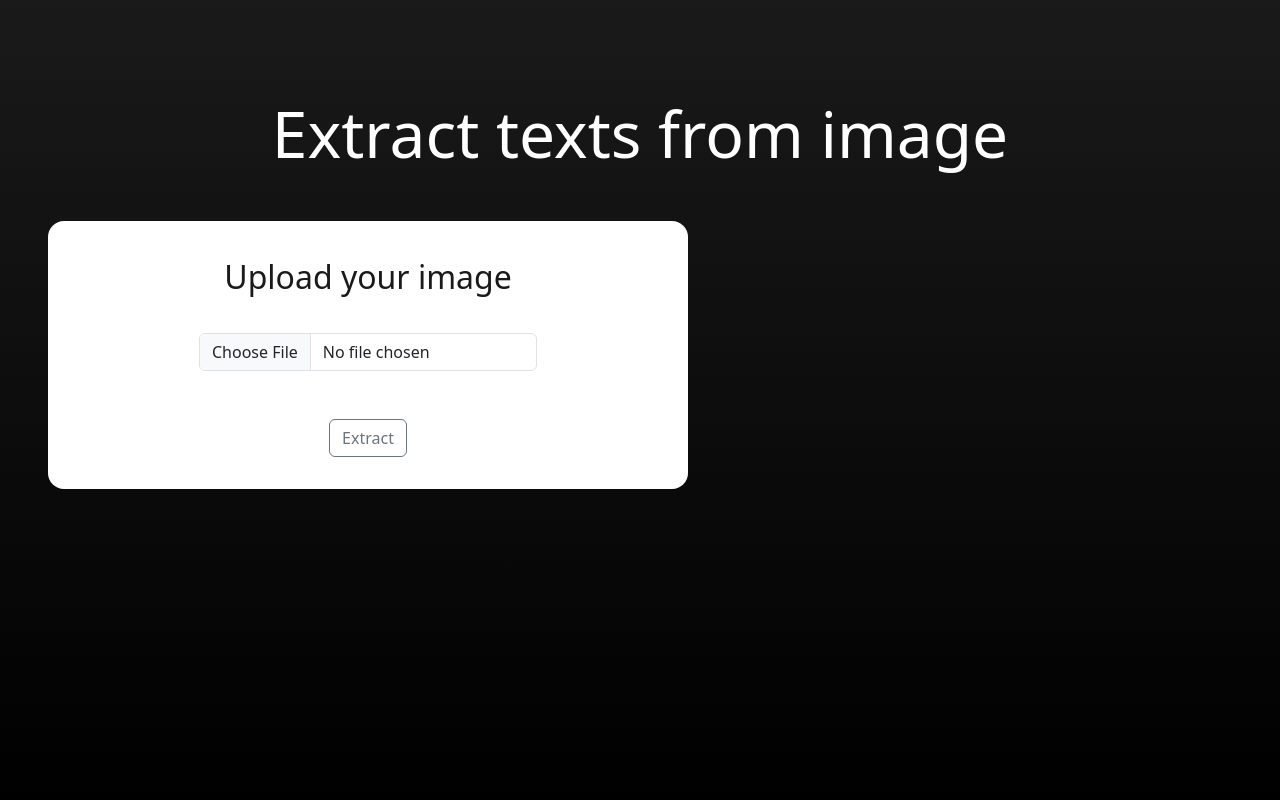
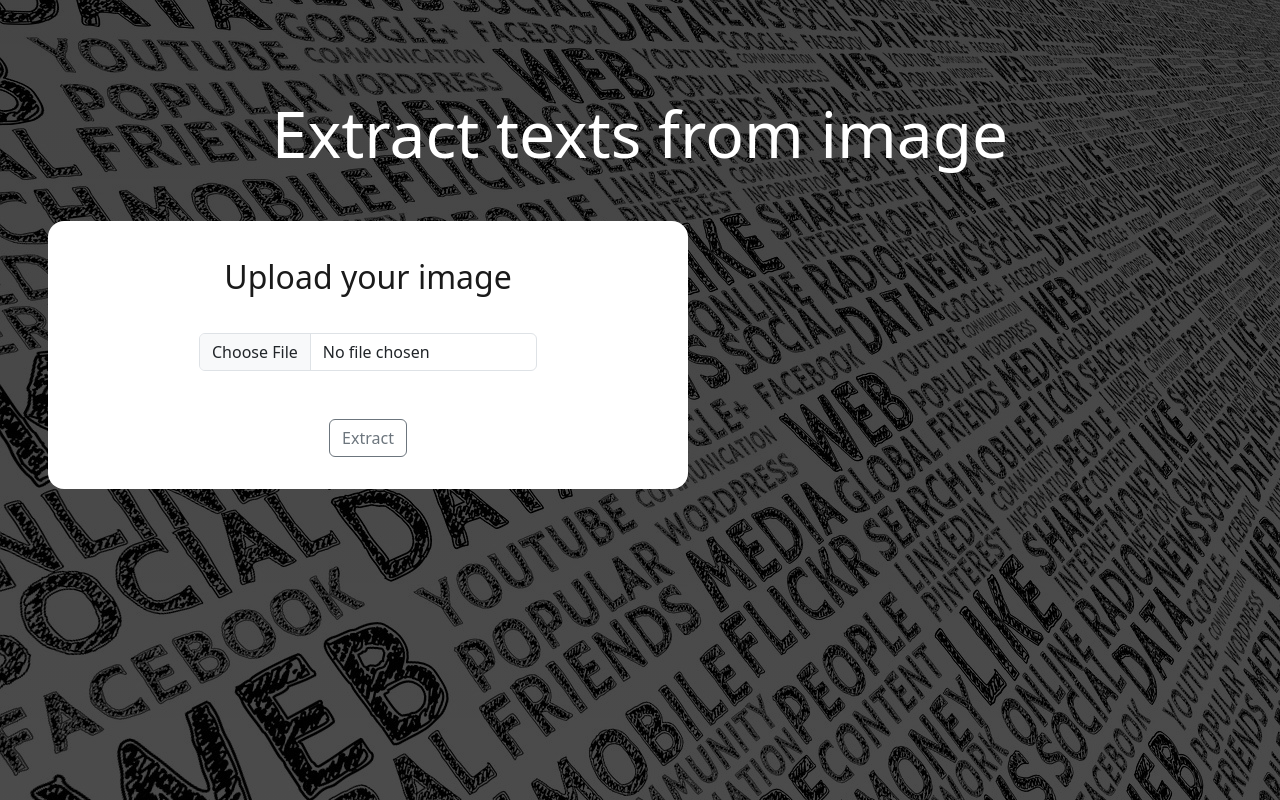
Before and after one commit to jovitor098/extract-text-front, a Next.js app: page / in a window 1280 px wide. Built offline with nearby package versions, Linux system fonts and the light colour scheme.

Commit message:
add background image

```diff
--- a/src/app/globals.scss
+++ b/src/app/globals.scss
@@ -6,6 +6,8 @@
 
 main {
     min-height: 100vh;
-    background-image: linear-gradient(to bottom, #1a1a1a, black);
+    background-size: cover;
+    background-repeat: no-repeat;
+    background-image: linear-gradient(rgba(0, 0, 0, 0.727),rgba(0, 0, 0, 0.7)) , url("/background.jpg");
     padding: 3rem;
 }
```
Also changed, not shown: public/background.jpg (added).
